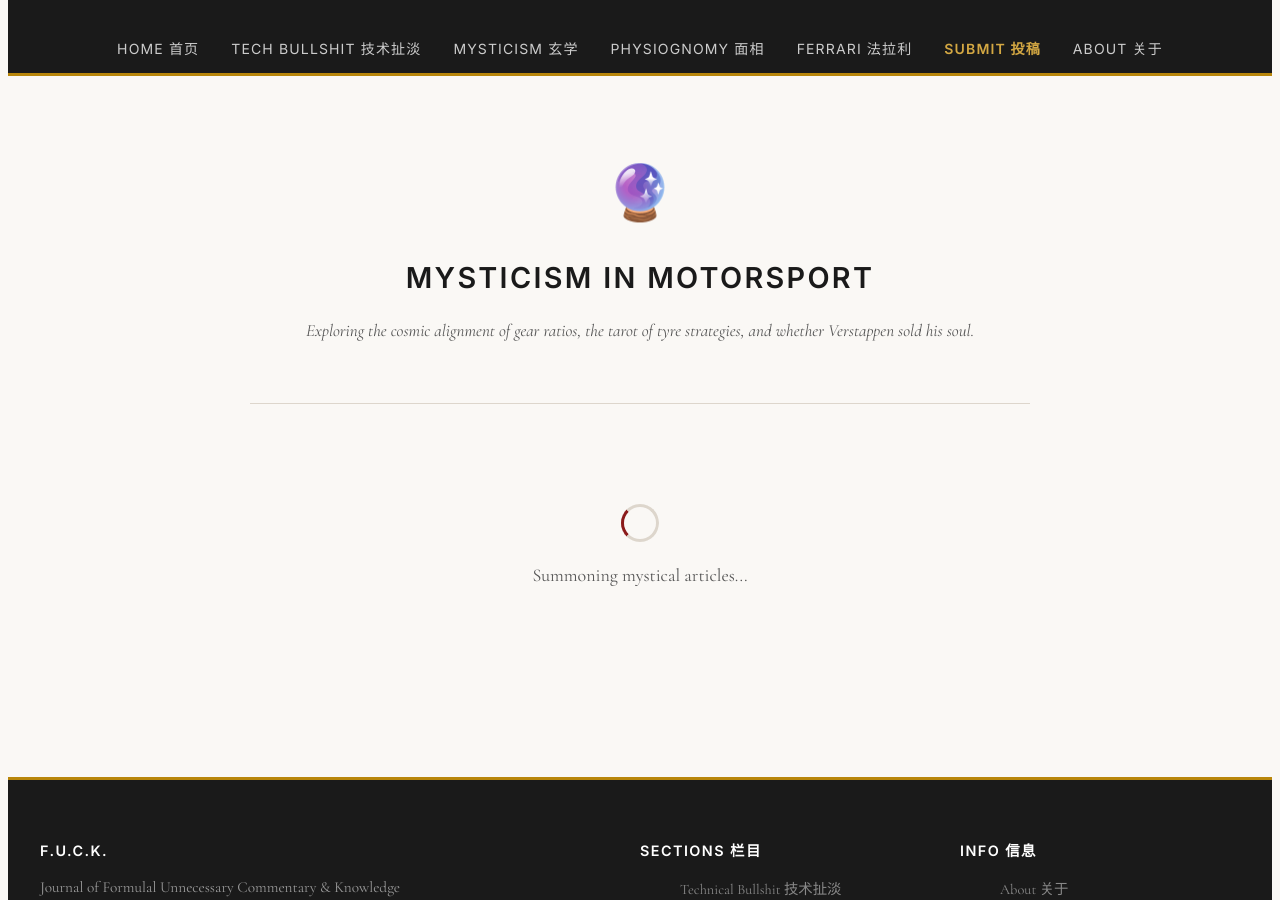
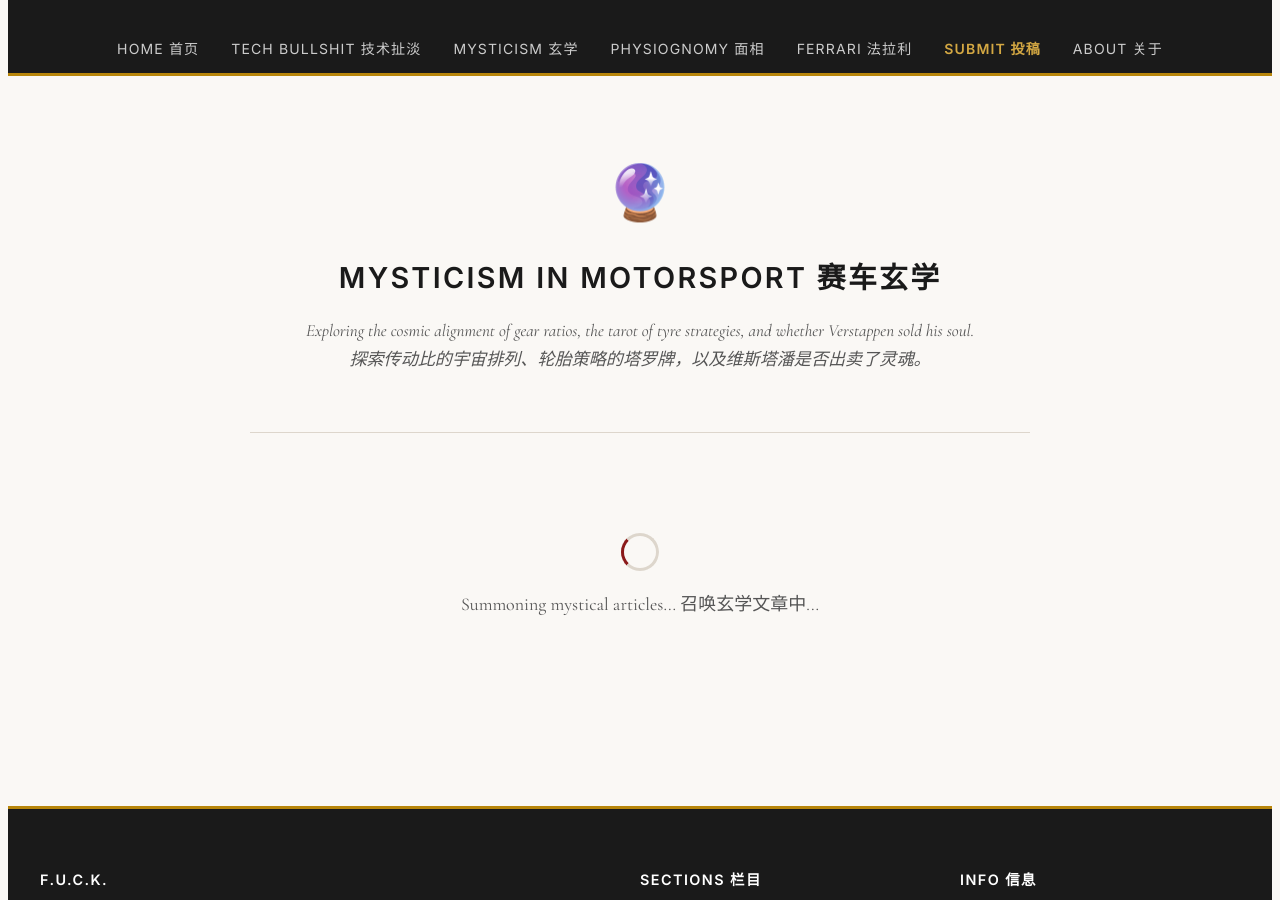
Before and after one commit to ashley0-926/fuck-journal, a Jekyll site: the page built from categories/mysticism-in-motorsport.html, in a window 1280 px wide and 900 px high, scrolled down 285 px. Built offline with Jekyll 4.4.1, drawn with Linux system fonts in a browser that asks for light colours.

Commit message:
Bilingual update 中英双语

```diff
--- a/categories/mysticism-in-motorsport.html
+++ b/categories/mysticism-in-motorsport.html
@@ -1,19 +1,19 @@
 ---
 layout: default
-title: Mysticism in Motorsport
+title: Mysticism in Motorsport 赛车玄学
 category: Mysticism in Motorsport
 ---
 
 <div class="page-content category-page">
   <div class="category-header">
     <span class="category-icon">🔮</span>
-    <h1>Mysticism in Motorsport</h1>
-    <p class="category-description">Exploring the cosmic alignment of gear ratios, the tarot of tyre strategies, and whether Verstappen sold his soul.</p>
+    <h1>Mysticism in Motorsport 赛车玄学</h1>
+    <p class="category-description">Exploring the cosmic alignment of gear ratios, the tarot of tyre strategies, and whether Verstappen sold his soul.<br>探索传动比的宇宙排列、轮胎策略的塔罗牌，以及维斯塔潘是否出卖了灵魂。</p>
   </div>
 
   <div class="articles-loading" id="articles-loading">
     <div class="loading-spinner"></div>
-    <p>Summoning mystical articles...</p>
+    <p>Summoning mystical articles... 召唤玄学文章中...</p>
   </div>
   <div class="articles-list" id="articles-list">
   </div>
```
